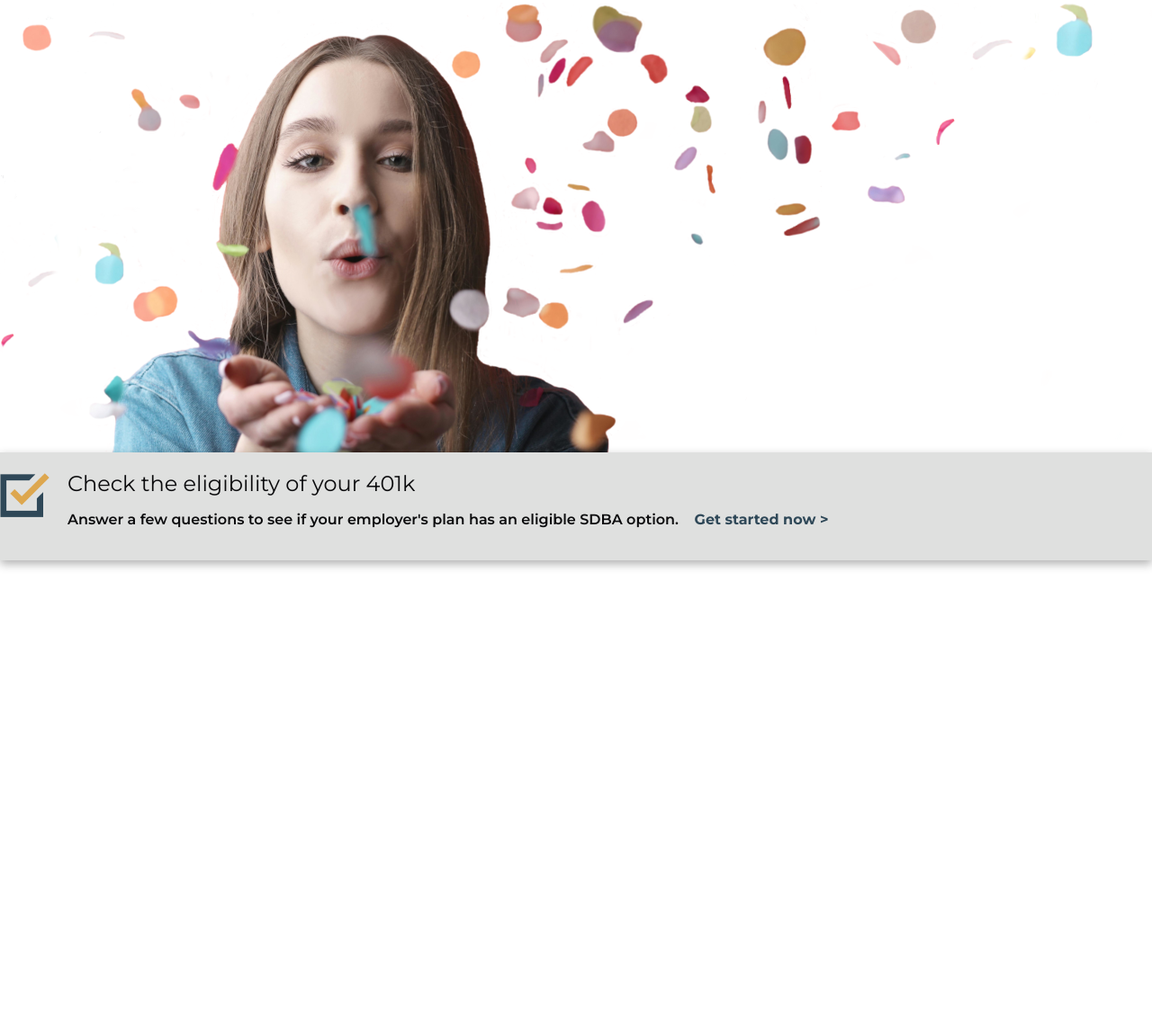
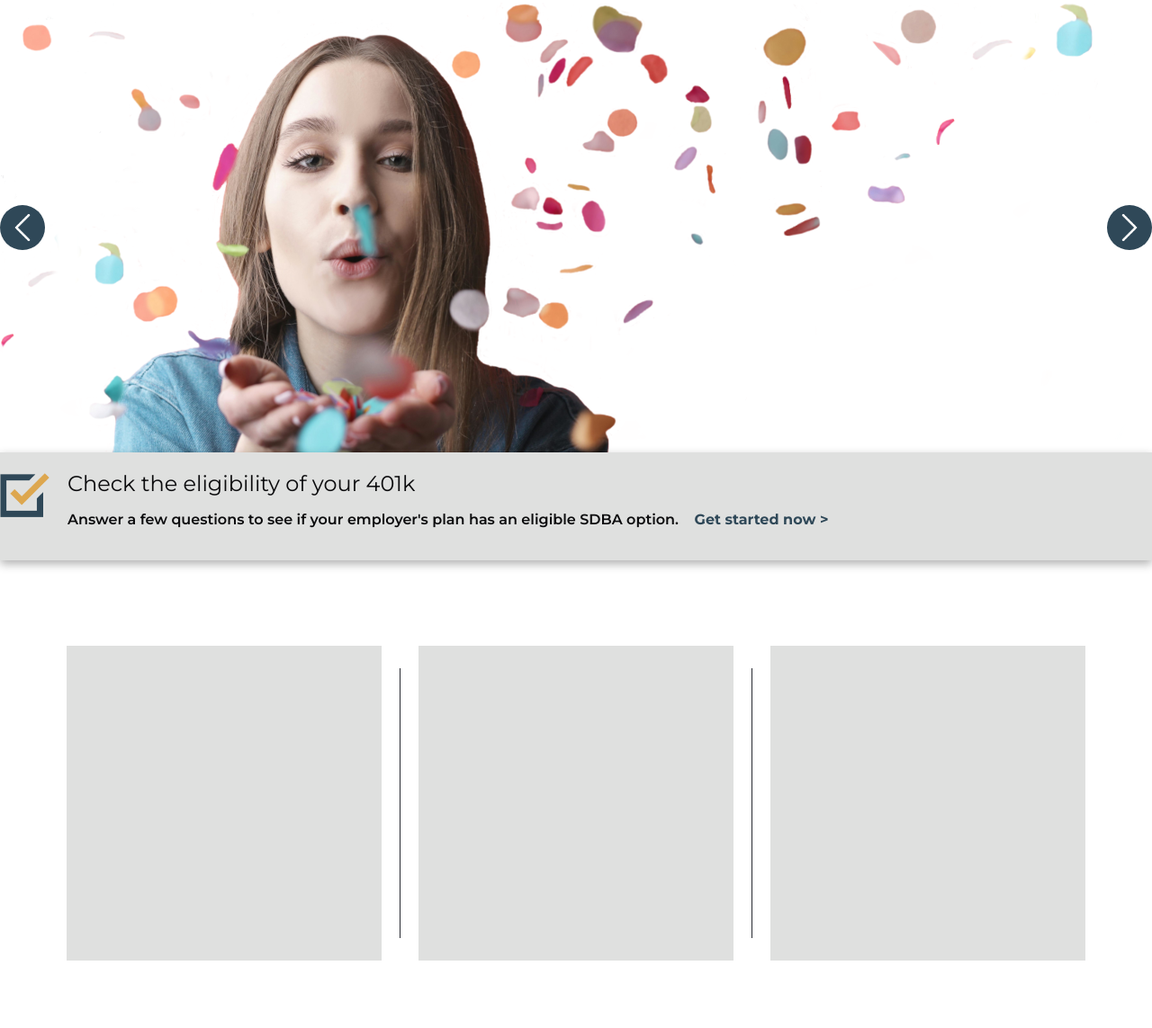
Before and after one commit to cbdeane/fr_hc, a website built with webpack: page src/template.html in a window 1280 px wide. Shown: the part 162-1305 px from the top of the page at 90% size. Before the commit the page ends 800 px from the top, so only its background shows below. Built offline with nearby package versions, Linux system fonts and the light colour scheme; a web font is replaced by a local one.

Commit message:
done for a minute, have to go pick up frankie soon

```diff
--- a/src/carousel.js
+++ b/src/carousel.js
@@ -1,7 +1,7 @@
 //set up global variables
 const DIRECTORY = ['helloworld.html', 'pcra.html', 'talktoanadvisor.html', '403b.html'];     //directory of html files to be fetched
 const SLIDE_INTERVAL = 6100; //the interval of the carousel in mso
-const section = document.getElementById('hero_section');
+const section = document.getElementById('hero_carousel');
 const hero_content = document.getElementById('hero_content'); //the div that will hold the html content
 const left_arrow = document.getElementById('carousel_leftarrow_div');
 const right_arrow = document.getElementById('carousel_rightarrow_div');
@@ -73,12 +73,9 @@ loadCarouselItem(currentIndex);
 currentSlide = document.querySelector('.carousel_module');
 startAutoSlide();
 
-section.addEventListener('mouseover', pauseAutoSlide);
+section.addEventListener('mouseover', () => {
+  pauseAutoSlide(); // Pause when hovered
+});
 section.addEventListener('mouseout', () => {
-  // wait 2 seconds, go to next slide, then start auto slide
-  setTimeout(() => {
-    showNextItem();
-  }, 2000);
-  clearTimeout;
   startAutoSlide();
 });
--- a/src/styles.css
+++ b/src/styles.css
@@ -174,6 +174,7 @@ button {
     #hero_carousel {
         display: flex;
         justify-content: space-between;
+        align-items: center;
         background: transparent;
         z-index: 2;
     }
@@ -188,14 +189,16 @@ button {
 
     .arrow_div {
         display: flex;
-        height: 500px;
-        width: 100px;
+        height: 50px;
+        width: 50px;
         align-items: center;
         justify-content: center;
+        background: #2f4858;
+        border-radius: 25px;
     }
 
     .arrow_img {
-        visibility: hidden;
+        /*visibility: hidden;*/
         width: 30px;
         height: 30px;
     }
@@ -268,6 +271,32 @@ button {
     .carousel_exit {
         animation-duration: .5s;
         animation-name: fade-out;
+    }
+
+    #ethos_content {
+        display: flex;
+        justify-content: center;
+        align-items: center;
+        width: 1280px;
+        height: 500px;
+        margin-top: 20px;
+    }
+
+    .ethos_card {
+        display: flex;
+        justify-content: center;
+        align-items: center;
+        flex-direction: column;
+        width: 350px;
+        height: 350px;
+        background: #DFE0DF;
+        margin: 20px;
+    }
+
+    .ethos_divider {
+        background: #272A31;
+        height: 300px;
+        width: 1px;
     }
 
     @keyframes slide-in {
--- a/src/template.html
+++ b/src/template.html
@@ -73,7 +73,18 @@
                         <a href="#">Get started now ></a>
                     </div>
         </div>
-        <div>
+    </div>
+</div>
+
+<div class="section" id="ethos">
+    <div class="content" id="ethos_content">
+        <div id="transparent" class="ethos_card">
+        </div>
+        <div class="ethos_divider"></div>
+        <div id="dedicated" class="ethos_card">
+        </div>
+        <div class="ethos_divider"></div>
+        <div id="personalized" class="ethos_card">
         </div>
     </div>
 </div>
```
